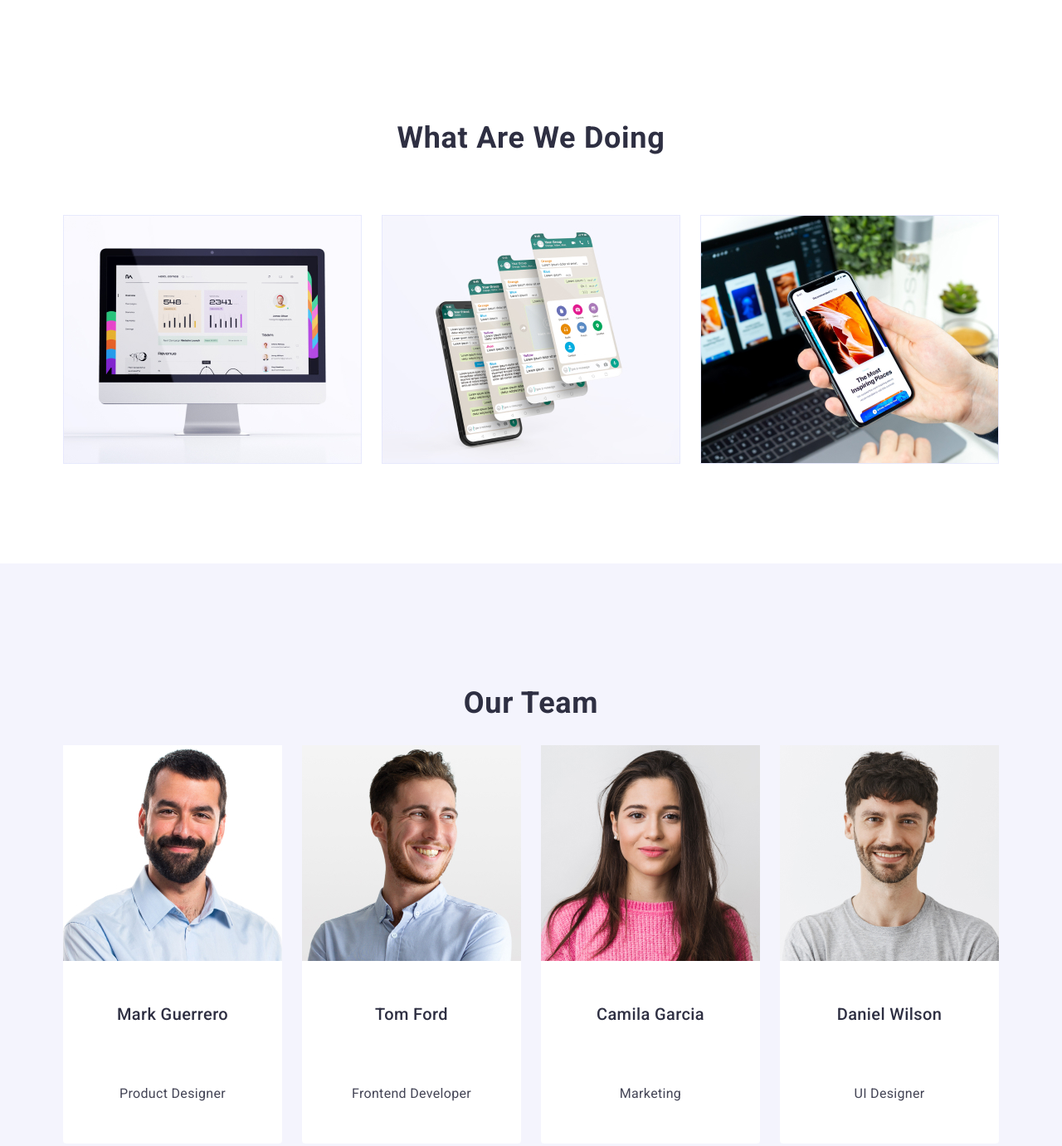
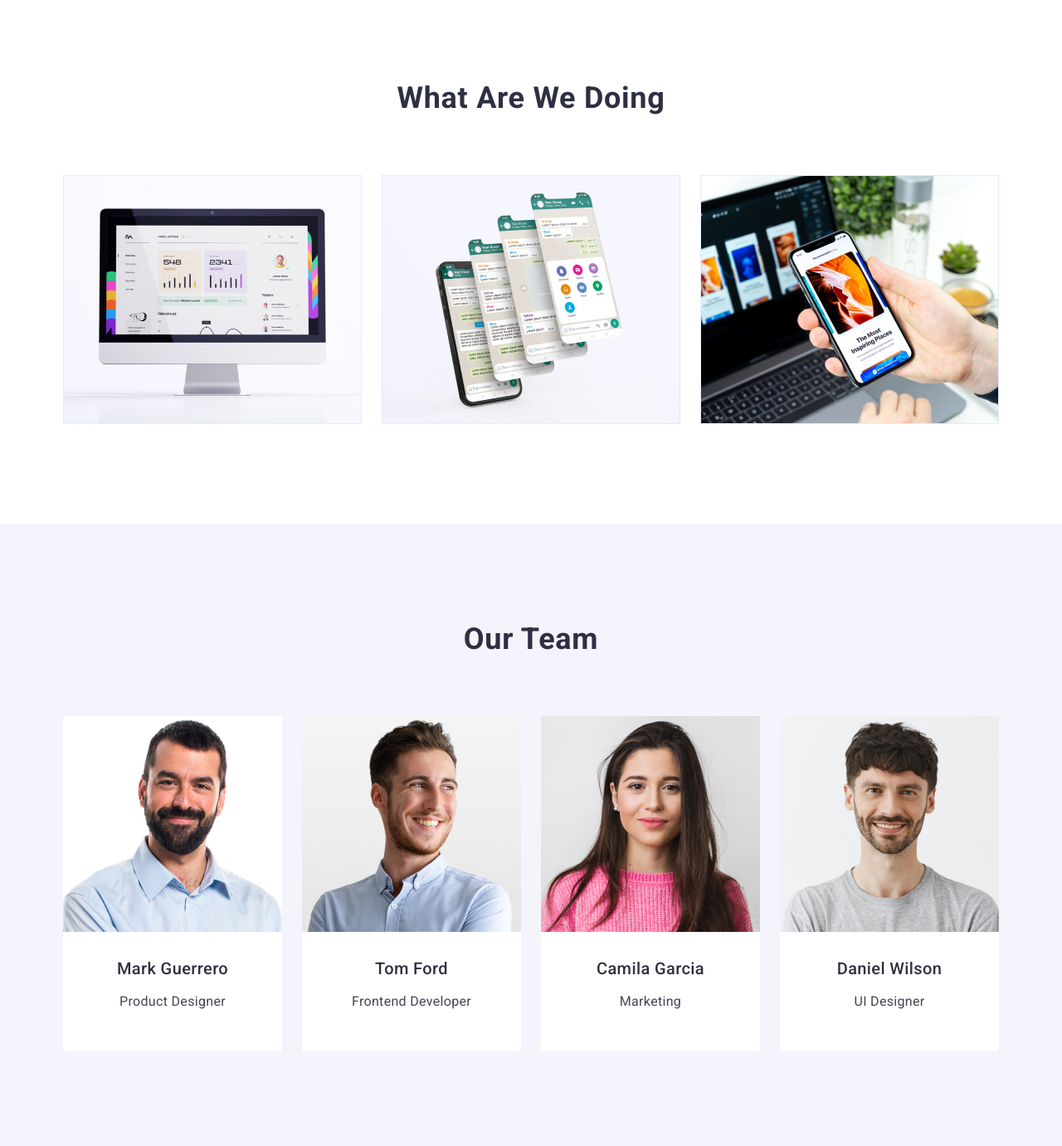
Before and after one commit to Mila-IT/goit-markup-hw-03, a plain HTML site: page index.html in a window 1280 px wide. Shown: the part 1093-2474 px from the top of the page at 83% size. Drawn offline with nearby package versions, Linux system fonts and the light colour scheme.

Commit message:
padding correction

```diff
--- a/css/styles.css
+++ b/css/styles.css
@@ -28,7 +28,8 @@ img {
 .container {
   width: 1158px;
   margin: 0 auto;
-  padding: 0 15px;
+  padding-left: 15px;
+  padding-right: 15px;
 }
 /*Navigation*/
 .logo {
@@ -97,6 +98,8 @@ img {
 }
 .nav-item {
   margin-right: 40px;
+}
+.nav-item .link {
   padding: 24px 0;
 }
 
@@ -204,7 +207,7 @@ img {
   margin-bottom: 8px;
 }
 .focus-image {
-  padding-bottom: 120px;
+  margin-bottom: 120px;
 }
 .focus-image .title {
   margin-bottom: 72px;
@@ -225,8 +228,9 @@ img {
   padding-top: 120px;
   padding-bottom: 120px;
 }
-.company-team title {
+.company-team .title {
   margin-bottom: 72px;
+  margin-top: 0;
 }
 .company-team ul {
   display: flex;
@@ -241,17 +245,19 @@ img {
   width: calc((100% - 72px) / 4);
   border-radius: 0px 0px 4px 4px;
 }
+
 .card-team {
   padding: 32px 16px 32px;
 }
 .card-team .subtitle {
   text-align: center;
   margin-bottom: 8px;
+  margin-top: 0;
 }
 .card-team .body-text {
   text-align: center;
 }
-.company-team .subtitle {
+.company-team .title {
   margin-bottom: 72px;
 }
 
@@ -320,9 +326,10 @@ img {
   flex-wrap: wrap;
   column-gap: 24px;
   row-gap: 48px;
+  width: calc((100%-48px) / 3);
 }
 .services-link {
-  width: calc((100%-48px) / 3);
+  /* width: calc((100%-48px) / 3); */
 }
 .services-link:nth-last-child(3n) {
   column-gap: 0;
```
